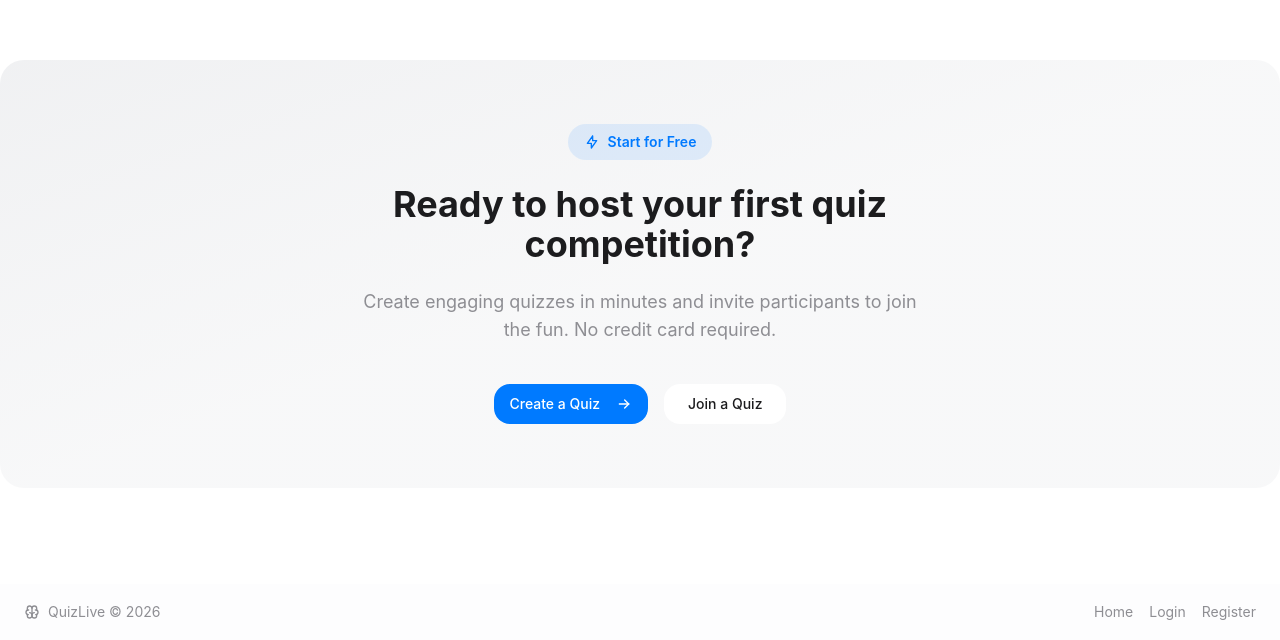
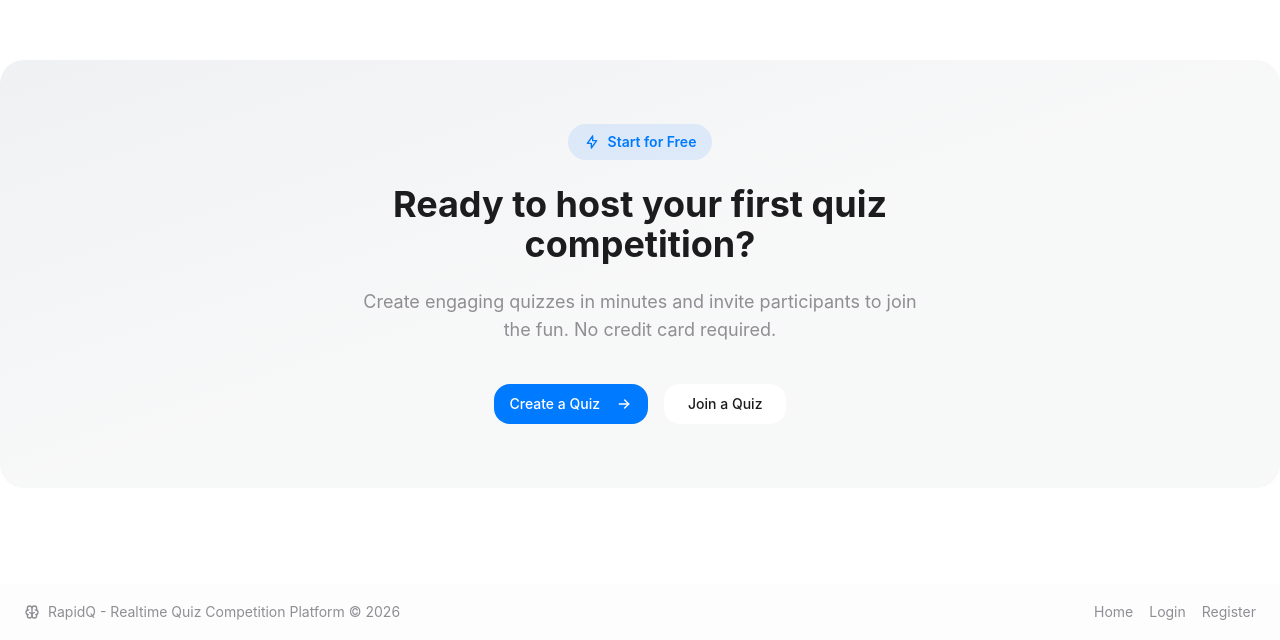
Before and after one commit to vikas-saini-7/realtime-quiz-competition-platform, a Next.js app in the folder frontend/: page / in a window 1280 px wide. Shown: the part 736-1376 px from the top of the page. Built offline with nearby package versions, Linux system fonts and the light colour scheme; no server answers; a web font is replaced by a local one.

Commit message:
dep: branding changed

```diff
--- a/frontend/src/app/auth/login/page.tsx
+++ b/frontend/src/app/auth/login/page.tsx
@@ -74,7 +74,7 @@ export default function LoginPage() {
         <div className="flex justify-center mb-4">
           <div className="flex items-center gap-2">
             <IconBrain className="h-8 w-8" />
-            <span className="text-2xl font-bold">QuizLive</span>
+            <span className="text-2xl font-bold">RapidQ</span>
           </div>
         </div>
         <CardTitle className="text-2xl">Welcome back</CardTitle>
--- a/frontend/src/app/auth/register/page.tsx
+++ b/frontend/src/app/auth/register/page.tsx
@@ -83,7 +83,7 @@ export default function RegisterPage() {
         <div className="flex justify-center mb-4">
           <div className="flex items-center gap-2">
             <IconBrain className="h-8 w-8" />
-            <span className="text-2xl font-bold">QuizLive</span>
+            <span className="text-2xl font-bold">RapidQ</span>
           </div>
         </div>
         <CardTitle className="text-2xl">Create an account</CardTitle>
--- a/frontend/src/app/layout.tsx
+++ b/frontend/src/app/layout.tsx
@@ -3,8 +3,9 @@ import "./globals.css";
 import { Providers } from "@/components/providers";
 
 export const metadata: Metadata = {
-  title: "QuizLive - Real-Time Quiz Competition Platform",
-  description: "Host and participate in live quiz competitions in real-time",
+  title: "RapidQ - Realtime Quiz Competition Platform",
+  description:
+    "RapidQ: Host and participate in realtime quiz competitions. Challenge friends, compete globally, and experience the thrill of live quizzes!",
 };
 
 export default function RootLayout({
--- a/frontend/src/components/layout/footer.tsx
+++ b/frontend/src/components/layout/footer.tsx
@@ -7,7 +7,10 @@ export function Footer() {
       <div className="container max-w-[1600px] mx-auto flex flex-col items-center justify-between gap-4 md:h-14 md:flex-row px-6">
         <div className="flex items-center gap-2 text-sm text-muted-foreground">
           <IconBrain className="h-4 w-4" />
-          <span>QuizLive © {new Date().getFullYear()}</span>
+          <span>
+            RapidQ - Realtime Quiz Competition Platform ©{" "}
+            {new Date().getFullYear()}
+          </span>
         </div>
         <nav className="flex items-center gap-4 text-sm text-muted-foreground">
           <Link href="/" className="hover:text-foreground transition-colors">
```
Also changed, not shown: 1 other file (tests, documents, lock files or other folders).
